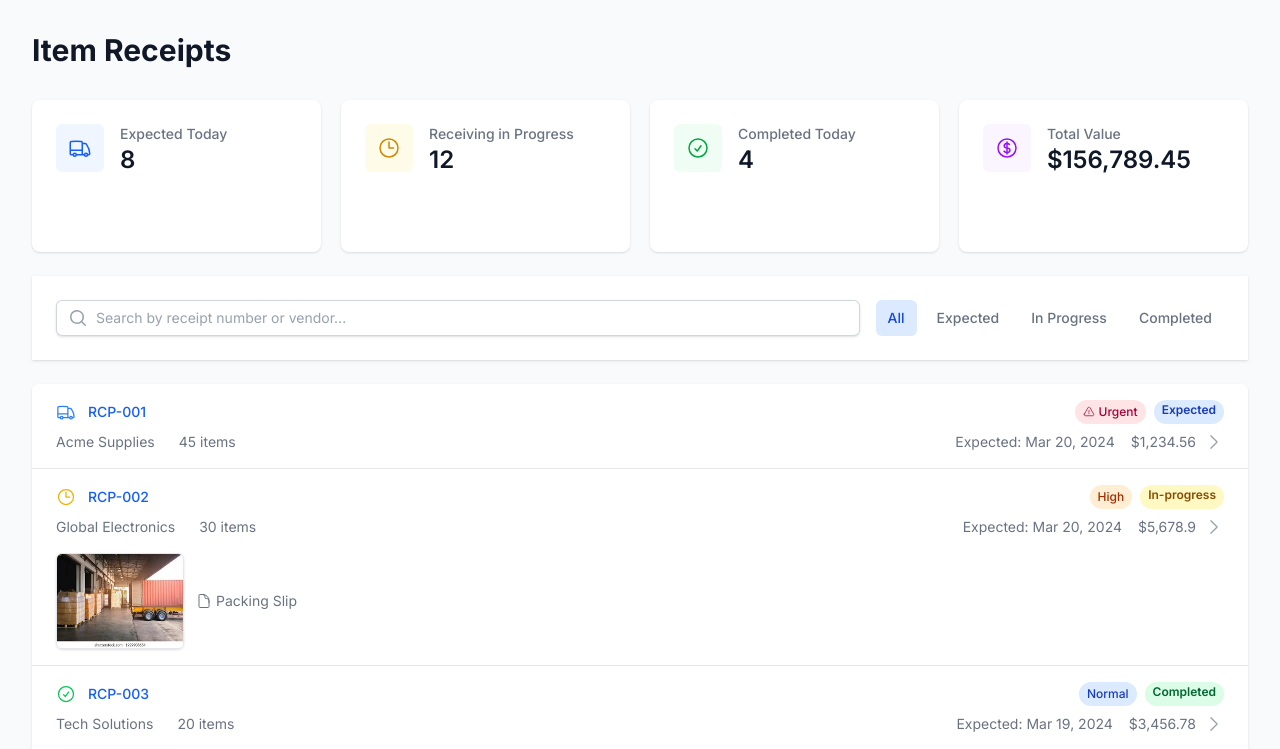
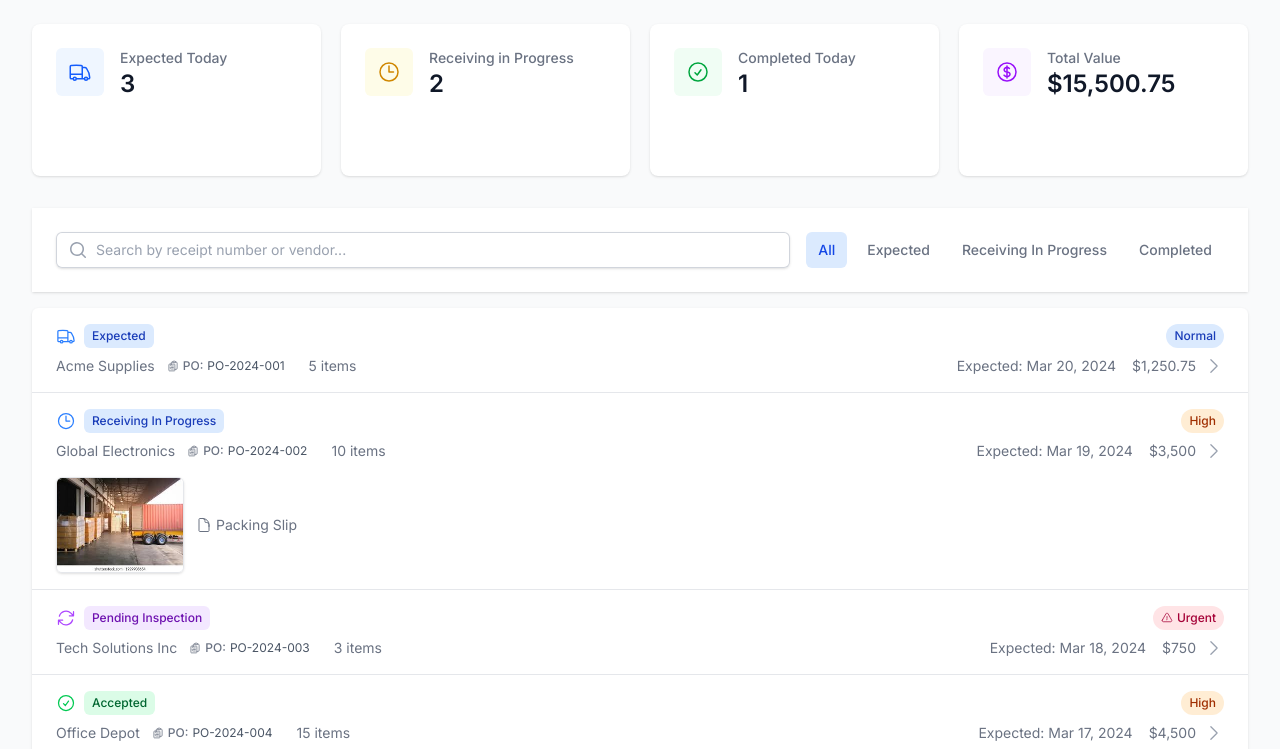
Before and after one commit to nacharyadev/item-receipts-ux, a Next.js app: page / in a window 1280 px wide. Shown: the top 749 px of the page. Built offline with nearby package versions, Linux system fonts and the light colour scheme.

Commit message:
added po numers, added sub status for inspection

```diff
--- a/src/app/page.tsx
+++ b/src/app/page.tsx
@@ -1,142 +1,337 @@
 'use client';
 
-import React, { useState } from 'react';
-import { format } from 'date-fns';
-import { ItemReceipt, ReceiptStats } from '@/types/item-receipt';
+import React from 'react';
+import { ItemReceipt } from '@/types/item-receipt';
 import StatsOverview from '@/components/StatsOverview';
 import ReceiptList from '@/components/ReceiptList';
 import ReceiptFilters from '@/components/ReceiptFilters';
 
-// Mock data - replace with actual API calls
-const mockStats: ReceiptStats = {
-  expectedToday: 8,
-  inProgress: 12,
-  completedToday: 4,
-  totalValue: 156789.45,
-  highPriorityCount: 5,
+export default function Home() {
+  const mockStats = {
+    expectedToday: 3,
+    inProgress: 2,
+    completedToday: 1,
+    totalValue: 15500.75,
+    highPriorityCount: 3,
     urgentCount: 2
   };
+
+  const [searchQuery, setSearchQuery] = React.useState('');
+  const [filter, setFilter] = React.useState<'all' | 'expected' | 'receiving-in-progress' | 'completed'>('all');
 
   const mockReceipts: ItemReceipt[] = [
     {
       id: '1',
-    receiptNumber: 'RCP-001',
+      receiptNumber: 'REC-001',
       vendorName: 'Acme Supplies',
       status: 'expected',
       expectedDate: new Date('2024-03-20'),
-    totalItems: 45,
-    totalAmount: 1234.56,
+      totalItems: 5,
+      totalAmount: 1250.75,
+      priority: 'normal',
+      items: [
+        {
+          id: '1-1',
+          name: 'Office Chair',
+          quantity: 2,
+          unitPrice: 250.00,
+          totalPrice: 500.00,
+          sku: 'CHR-001',
+          category: 'Furniture',
+          priority: 'normal'
+        },
+        {
+          id: '1-2',
+          name: 'Desk Lamp',
+          quantity: 3,
+          unitPrice: 250.25,
+          totalPrice: 750.75,
+          sku: 'LMP-001',
+          category: 'Lighting',
+          priority: 'normal'
+        }
+      ],
+      poNumbers: ['PO-2024-001']
+    },
+    {
+      id: '2',
+      receiptNumber: 'REC-002',
+      vendorName: 'Global Electronics',
+      status: 'receiving-in-progress',
+      expectedDate: new Date('2024-03-19'),
+      totalItems: 10,
+      totalAmount: 3500.00,
+      priority: 'high',
+      items: [
+        {
+          id: '2-1',
+          name: 'Wireless Mouse',
+          quantity: 5,
+          unitPrice: 250.00,
+          totalPrice: 1250.00,
+          sku: 'MSE-001',
+          category: 'Electronics',
+          priority: 'high'
+        },
+        {
+          id: '2-2',
+          name: 'Keyboard',
+          quantity: 5,
+          unitPrice: 450.00,
+          totalPrice: 2250.00,
+          sku: 'KBD-001',
+          category: 'Electronics',
+          priority: 'high'
+        }
+      ],
+      poNumbers: ['PO-2024-002'],
+      thumbnailUrl: '/shipment1.jpeg'
+    },
+    {
+      id: '3',
+      receiptNumber: 'REC-003',
+      vendorName: 'Tech Solutions Inc',
+      status: 'receiving-in-progress',
+      inspectionStatus: 'pending-inspection',
+      expectedDate: new Date('2024-03-18'),
+      totalItems: 3,
+      totalAmount: 750.00,
       priority: 'urgent',
       items: [
         {
-        id: '1-1',
-        name: 'Widget A',
-        quantity: 20,
-        unitPrice: 15.99,
-        totalPrice: 319.80,
-        sku: 'WID-A-001',
+          id: '3-1',
+          name: 'USB-C Hub',
+          quantity: 3,
+          unitPrice: 250.00,
+          totalPrice: 750.00,
+          sku: 'HUB-001',
+          category: 'Electronics',
+          priority: 'urgent'
+        }
+      ],
+      poNumbers: ['PO-2024-003']
+    },
+    {
+      id: '4',
+      receiptNumber: 'REC-004',
+      vendorName: 'Office Depot',
+      status: 'receiving-in-progress',
+      inspectionStatus: 'accepted',
+      expectedDate: new Date('2024-03-17'),
+      totalItems: 15,
+      totalAmount: 4500.00,
+      priority: 'high',
+      items: [
+        {
+          id: '4-1',
+          name: 'Printer Paper',
+          quantity: 10,
+          unitPrice: 300.00,
+          totalPrice: 3000.00,
+          sku: 'PAP-001',
+          category: 'Office Supplies',
+          priority: 'high'
+        },
+        {
+          id: '4-2',
+          name: 'Ink Cartridges',
+          quantity: 5,
+          unitPrice: 300.00,
+          totalPrice: 1500.00,
+          sku: 'INK-001',
+          category: 'Office Supplies',
+          priority: 'high'
+        }
+      ],
+      poNumbers: ['PO-2024-004'],
+      thumbnailUrl: '/shipment1.jpeg'
+    },
+    {
+      id: '5',
+      receiptNumber: 'REC-005',
+      vendorName: 'Furniture World',
+      status: 'completed',
+      expectedDate: new Date('2024-03-16'),
+      totalItems: 2,
+      totalAmount: 1200.00,
+      priority: 'normal',
+      items: [
+        {
+          id: '5-1',
+          name: 'Conference Table',
+          quantity: 1,
+          unitPrice: 800.00,
+          totalPrice: 800.00,
+          sku: 'TBL-001',
+          category: 'Furniture',
+          priority: 'normal'
+        },
+        {
+          id: '5-2',
+          name: 'Office Chair',
+          quantity: 1,
+          unitPrice: 400.00,
+          totalPrice: 400.00,
+          sku: 'CHR-002',
+          category: 'Furniture',
+          priority: 'normal'
+        }
+      ],
+      poNumbers: ['PO-2024-005'],
+      thumbnailUrl: '/shipment2.jpeg'
+    },
+    {
+      id: '6',
+      receiptNumber: 'REC-006',
+      vendorName: 'Digital Solutions',
+      status: 'receiving-in-progress',
+      inspectionStatus: 'partially-accepted',
+      expectedDate: new Date('2024-03-15'),
+      totalItems: 8,
+      totalAmount: 2400.00,
+      priority: 'high',
+      items: [
+        {
+          id: '6-1',
+          name: 'Monitor',
+          quantity: 4,
+          unitPrice: 300.00,
+          totalPrice: 1200.00,
+          sku: 'MON-001',
+          category: 'Electronics',
+          priority: 'high'
+        },
+        {
+          id: '6-2',
+          name: 'Webcam',
+          quantity: 4,
+          unitPrice: 300.00,
+          totalPrice: 1200.00,
+          sku: 'CAM-001',
+          category: 'Electronics',
+          priority: 'high'
+        }
+      ],
+      poNumbers: ['PO-2024-006'],
+      thumbnailUrl: '/shipment1.jpeg'
+    },
+    {
+      id: '7',
+      receiptNumber: 'REC-007',
+      vendorName: 'Quality Supplies',
+      status: 'receiving-in-progress',
+      inspectionStatus: 'rejected',
+      expectedDate: new Date('2024-03-14'),
+      totalItems: 6,
+      totalAmount: 1800.00,
+      priority: 'urgent',
+      items: [
+        {
+          id: '7-1',
+          name: 'Desk Chair',
+          quantity: 3,
+          unitPrice: 300.00,
+          totalPrice: 900.00,
+          sku: 'CHR-003',
+          category: 'Furniture',
+          priority: 'urgent'
+        },
+        {
+          id: '7-2',
+          name: 'Filing Cabinet',
+          quantity: 3,
+          unitPrice: 300.00,
+          totalPrice: 900.00,
+          sku: 'CAB-001',
+          category: 'Furniture',
+          priority: 'urgent'
+        }
+      ],
+      poNumbers: ['PO-2024-007']
+    },
+    {
+      id: '8',
+      receiptNumber: 'REC-008',
+      vendorName: 'Tech Gadgets',
+      status: 'receiving-in-progress',
+      inspectionStatus: 'partially-accepted',
+      expectedDate: new Date('2024-03-16'),
+      totalItems: 8,
+      totalAmount: 2400.00,
+      priority: 'high',
+      items: [
+        {
+          id: '8-1',
+          name: 'Wireless Headphones',
+          quantity: 4,
+          unitPrice: 300.00,
+          totalPrice: 1200.00,
+          sku: 'HP-001',
+          category: 'Electronics',
+          priority: 'high'
+        },
+        {
+          id: '8-2',
+          name: 'Bluetooth Speaker',
+          quantity: 4,
+          unitPrice: 300.00,
+          totalPrice: 1200.00,
+          sku: 'SPK-001',
+          category: 'Electronics',
+          priority: 'high'
+        }
+      ],
+      poNumbers: ['PO-2024-008'],
+      thumbnailUrl: '/shipment1.jpeg'
+    },
+    {
+      id: '9',
+      receiptNumber: 'REC-009',
+      vendorName: 'Quality Electronics',
+      status: 'receiving-in-progress',
+      inspectionStatus: 'rejected',
+      expectedDate: new Date('2024-03-15'),
+      totalItems: 6,
+      totalAmount: 1800.00,
+      priority: 'urgent',
+      items: [
+        {
+          id: '9-1',
+          name: 'USB-C Cable',
+          quantity: 3,
+          unitPrice: 300.00,
+          totalPrice: 900.00,
+          sku: 'CBL-001',
           category: 'Electronics',
           priority: 'urgent'
         },
         {
-        id: '1-2',
-        name: 'Widget B',
-        quantity: 25,
-        unitPrice: 36.59,
-        totalPrice: 914.75,
-        sku: 'WID-B-001',
+          id: '9-2',
+          name: 'Power Adapter',
+          quantity: 3,
+          unitPrice: 300.00,
+          totalPrice: 900.00,
+          sku: 'PWR-001',
           category: 'Electronics',
-        priority: 'high'
+          priority: 'urgent'
         }
-    ]
-  },
-  {
-    id: '2',
-    receiptNumber: 'RCP-002',
-    vendorName: 'Global Electronics',
-    status: 'in-progress',
-    expectedDate: new Date('2024-03-20'),
-    totalItems: 30,
-    totalAmount: 5678.90,
-    priority: 'high',
-    thumbnailUrl: '/shipment1.jpeg',
-    items: [
-      {
-        id: '2-1',
-        name: 'Component X',
-        quantity: 15,
-        unitPrice: 89.99,
-        totalPrice: 1349.85,
-        sku: 'COMP-X-001',
-        category: 'Components',
-        priority: 'high'
-      },
-      {
-        id: '2-2',
-        name: 'Component Y',
-        quantity: 15,
-        unitPrice: 288.67,
-        totalPrice: 4330.05,
-        sku: 'COMP-Y-001',
-        category: 'Components',
-        priority: 'normal'
-      }
-    ]
-  },
-  {
-    id: '3',
-    receiptNumber: 'RCP-003',
-    vendorName: 'Tech Solutions',
-    status: 'completed',
-    expectedDate: new Date('2024-03-19'),
-    totalItems: 20,
-    totalAmount: 3456.78,
-    priority: 'normal',
-    thumbnailUrl: '/shipment2.jpeg',
-    items: [
-      {
-        id: '3-1',
-        name: 'Device A',
-        quantity: 10,
-        unitPrice: 172.84,
-        totalPrice: 1728.40,
-        sku: 'DEV-A-001',
-        category: 'Devices',
-        priority: 'normal'
-      },
-      {
-        id: '3-2',
-        name: 'Device B',
-        quantity: 10,
-        unitPrice: 172.84,
-        totalPrice: 1728.40,
-        sku: 'DEV-B-001',
-        category: 'Devices',
-        priority: 'normal'
-      }
-    ]
+      ],
+      poNumbers: ['PO-2024-009']
     }
   ];
 
-export default function Home() {
-  const [searchQuery, setSearchQuery] = useState('');
-  const [filter, setFilter] = useState<'all' | 'expected' | 'in-progress' | 'completed'>('all');
-
   return (
     <main className="min-h-screen bg-gray-50">
-      <div className="mx-auto max-w-7xl px-4 sm:px-6 lg:px-8 py-8">
-        <h1 className="text-3xl font-bold text-gray-900 mb-8">Item Receipts</h1>
-
-        <div className="space-y-6">
+      <div className="max-w-7xl mx-auto py-6 sm:px-6 lg:px-8">
         <StatsOverview stats={mockStats} />
-
+        <div className="mt-8">
           <ReceiptFilters
             searchQuery={searchQuery}
             onSearchChange={setSearchQuery}
             filter={filter}
             onFilterChange={setFilter}
           />
-
+          <div className="mt-4">
             <ReceiptList
               receipts={mockReceipts}
               filter={filter}
@@ -144,6 +339,7 @@
             />
           </div>
         </div>
+      </div>
     </main>
   );
 }
--- a/src/components/ReceiptFilters.tsx
+++ b/src/components/ReceiptFilters.tsx
@@ -3,8 +3,8 @@
 interface ReceiptFiltersProps {
   searchQuery: string;
   onSearchChange: (query: string) => void;
-  filter: 'all' | 'expected' | 'in-progress' | 'completed';
-  onFilterChange: (filter: 'all' | 'expected' | 'in-progress' | 'completed') => void;
+  filter: 'all' | 'expected' | 'receiving-in-progress' | 'completed';
+  onFilterChange: (filter: 'all' | 'expected' | 'receiving-in-progress' | 'completed') => void;
 }
 
 export default function ReceiptFilters({
@@ -13,6 +13,19 @@
   filter,
   onFilterChange
 }: ReceiptFiltersProps) {
+  const formatStatus = (status: string) => {
+    return status.split('-').map(word =>
+      word.charAt(0).toUpperCase() + word.slice(1)
+    ).join(' ');
+  };
+
+  const statusOptions = [
+    'all',
+    'expected',
+    'receiving-in-progress',
+    'completed'
+  ] as const;
+
   return (
     <div className="bg-white shadow">
       <div className="px-4 py-5 sm:p-6">
@@ -38,47 +51,20 @@
               />
             </div>
           </div>
-          <div className="flex gap-2">
+          <div className="flex flex-wrap gap-2">
+            {statusOptions.map((status) => (
               <button
-              onClick={() => onFilterChange('all')}
+                key={status}
+                onClick={() => onFilterChange(status)}
                 className={`px-3 py-2 text-sm font-medium rounded-md ${
-                filter === 'all'
+                  filter === status
                     ? 'bg-blue-100 text-blue-700'
                     : 'text-gray-500 hover:text-gray-700'
                 }`}
               >
-              All
+                {formatStatus(status)}
               </button>
-            <button
-              onClick={() => onFilterChange('expected')}
-              className={`px-3 py-2 text-sm font-medium rounded-md ${
-                filter === 'expected'
-                  ? 'bg-blue-100 text-blue-700'
-                  : 'text-gray-500 hover:text-gray-700'
-              }`}
-            >
-              Expected
-            </button>
-            <button
-              onClick={() => onFilterChange('in-progress')}
-              className={`px-3 py-2 text-sm font-medium rounded-md ${
-                filter === 'in-progress'
-                  ? 'bg-blue-100 text-blue-700'
-                  : 'text-gray-500 hover:text-gray-700'
-              }`}
-            >
-              In Progress
-            </button>
-            <button
-              onClick={() => onFilterChange('completed')}
-              className={`px-3 py-2 text-sm font-medium rounded-md ${
-                filter === 'completed'
-                  ? 'bg-blue-100 text-blue-700'
-                  : 'text-gray-500 hover:text-gray-700'
-              }`}
-            >
-              Completed
-            </button>
+            ))}
           </div>
         </div>
       </div>
--- a/src/components/ReceiptList.tsx
+++ b/src/components/ReceiptList.tsx
@@ -7,13 +7,17 @@
   TruckIcon,
   ChevronRightIcon,
   ExclamationTriangleIcon,
-  DocumentIcon
+  DocumentIcon,
+  ClipboardDocumentListIcon,
+  ArrowPathIcon,
+  CheckBadgeIcon,
+  XCircleIcon
 } from '@heroicons/react/24/outline';
 import Image from 'next/image';
 
 interface ReceiptListProps {
   receipts: ItemReceipt[];
-  filter: 'all' | 'expected' | 'in-progress' | 'completed';
+  filter: 'all' | 'expected' | 'receiving-in-progress' | 'completed';
   searchQuery: string;
 }
 
@@ -26,17 +30,31 @@
     const matchesStatusFilter = filter === 'all' || receipt.status === filter;
     const matchesSearch = searchQuery === '' ||
       receipt.receiptNumber.toLowerCase().includes(searchQuery.toLowerCase()) ||
-      receipt.vendorName.toLowerCase().includes(searchQuery.toLowerCase());
+      receipt.vendorName.toLowerCase().includes(searchQuery.toLowerCase()) ||
+      receipt.poNumbers.some(po => po.toLowerCase().includes(searchQuery.toLowerCase()));
 
     return matchesStatusFilter && matchesSearch;
   });
 
-  const getStatusIcon = (status: ItemReceipt['status']) => {
+  const getStatusIcon = (status: ItemReceipt['status'], inspectionStatus?: ItemReceipt['inspectionStatus']) => {
     switch (status) {
       case 'completed':
         return <CheckCircleIcon className="h-5 w-5 text-green-500" />;
-      case 'in-progress':
-        return <ClockIcon className="h-5 w-5 text-yellow-500" />;
+      case 'receiving-in-progress':
+        switch (inspectionStatus) {
+          case 'pending-inspection':
+            return <ArrowPathIcon className="h-5 w-5 text-purple-500" />;
+          case 'inspection-in-progress':
+            return <ClockIcon className="h-5 w-5 text-indigo-500" />;
+          case 'accepted':
+            return <CheckCircleIcon className="h-5 w-5 text-green-500" />;
+          case 'partially-accepted':
+            return <CheckBadgeIcon className="h-5 w-5 text-yellow-500" />;
+          case 'rejected':
+            return <XCircleIcon className="h-5 w-5 text-red-500" />;
+          default:
+            return <ClockIcon className="h-5 w-5 text-blue-500" />;
+        }
       case 'expected':
         return <TruckIcon className="h-5 w-5 text-blue-500" />;
       default:
@@ -44,12 +62,25 @@
     }
   };
 
-  const getStatusColor = (status: ItemReceipt['status']) => {
+  const getStatusColor = (status: ItemReceipt['status'], inspectionStatus?: ItemReceipt['inspectionStatus']) => {
     switch (status) {
       case 'completed':
         return 'bg-green-100 text-green-800';
-      case 'in-progress':
-        return 'bg-yellow-100 text-yellow-800';
+      case 'receiving-in-progress':
+        switch (inspectionStatus) {
+          case 'pending-inspection':
+            return 'bg-purple-100 text-purple-800';
+          case 'inspection-in-progress':
+            return 'bg-indigo-100 text-indigo-800';
+          case 'accepted':
+            return 'bg-green-100 text-green-800';
+          case 'partially-accepted':
+            return 'bg-yellow-100 text-yellow-800';
+          case 'rejected':
+            return 'bg-red-100 text-red-800';
+          default:
+            return 'bg-blue-100 text-blue-800';
+        }
       case 'expected':
         return 'bg-blue-100 text-blue-800';
       default:
@@ -70,6 +101,17 @@
     }
   };
 
+  const formatStatus = (status: ItemReceipt['status'], inspectionStatus?: ItemReceipt['inspectionStatus']) => {
+    if (status === 'receiving-in-progress' && inspectionStatus) {
+      return inspectionStatus.split('-').map(word =>
+        word.charAt(0).toUpperCase() + word.slice(1)
+      ).join(' ');
+    }
+    return status.split('-').map(word =>
+      word.charAt(0).toUpperCase() + word.slice(1)
+    ).join(' ');
+  };
+
   return (
     <div className="bg-white shadow overflow-hidden sm:rounded-md">
       <ul role="list" className="divide-y divide-gray-200">
@@ -79,26 +121,32 @@
               <div className="px-4 py-4 sm:px-6">
                 <div className="flex items-center justify-between">
                   <div className="flex items-center">
-                    {getStatusIcon(receipt.status)}
-                    <p className="ml-3 text-sm font-medium text-blue-600 truncate">
-                      {receipt.receiptNumber}
-                    </p>
+                    {getStatusIcon(receipt.status, receipt.inspectionStatus)}
+                    <span className={`ml-2 inline-flex items-center rounded-md px-2 py-1 text-xs font-medium ${getStatusColor(receipt.status, receipt.inspectionStatus)}`}>
+                      {formatStatus(receipt.status, receipt.inspectionStatus)}
+                    </span>
                   </div>
                   <div className="ml-2 flex-shrink-0 flex gap-2">
                     <span className={`inline-flex items-center px-2 py-1 rounded-full text-xs font-medium ${getPriorityColor(receipt.priority)}`}>
                       {receipt.priority === 'urgent' && <ExclamationTriangleIcon className="h-3 w-3 mr-1" />}
                       {receipt.priority.charAt(0).toUpperCase() + receipt.priority.slice(1)}
                     </span>
-                    <span className={`px-2 inline-flex text-xs leading-5 font-semibold rounded-full ${getStatusColor(receipt.status)}`}>
-                      {receipt.status.charAt(0).toUpperCase() + receipt.status.slice(1)}
-                    </span>
                   </div>
                 </div>
                 <div className="mt-2 sm:flex sm:justify-between">
-                  <div className="sm:flex">
-                    <p className="flex items-center text-sm text-gray-500">
-                      {receipt.vendorName}
-                    </p>
+                  <div className="sm:flex items-center">
+                    <div className="flex items-center">
+                      <p className="text-sm text-gray-500">
+                        {receipt.vendorName}
+                      </p>
+                      <div className="ml-3 flex items-center text-xs text-gray-500">
+                        <ClipboardDocumentListIcon className="h-3 w-3 mr-1" />
+                        <span className="font-medium mr-1">PO:</span>
+                        <span className="text-gray-600">
+                          {receipt.poNumbers.join(', ')}
+                        </span>
+                      </div>
+                    </div>
                     <p className="mt-2 flex items-center text-sm text-gray-500 sm:mt-0 sm:ml-6">
                       {receipt.totalItems} items
                     </p>
@@ -113,12 +161,12 @@
                     <ChevronRightIcon className="ml-2 h-5 w-5 text-gray-400" aria-hidden="true" />
                   </div>
                 </div>
-                {(receipt.status === 'in-progress' || receipt.status === 'completed') && receipt.thumbnailUrl && (
+                {(receipt.status === 'receiving-in-progress' || receipt.status === 'completed') && receipt.thumbnailUrl && (
                   <div className="mt-4 flex items-center">
                     <div className="relative h-24 w-32 rounded-md overflow-hidden border border-gray-200 shadow-sm">
                       <Image
                         src={receipt.thumbnailUrl}
-                        alt={`${receipt.status === 'in-progress' ? 'Packing Slip' : 'Proof of Receipt'} for ${receipt.receiptNumber}`}
+                        alt={`${receipt.status === 'receiving-in-progress' ? 'Packing Slip' : 'Proof of Receipt'} for ${receipt.receiptNumber}`}
                         fill
                         sizes="(max-width: 768px) 100vw, (max-width: 1200px) 50vw, 33vw"
                         className="object-cover hover:scale-105 transition-transform duration-200"
@@ -126,7 +174,7 @@
                     </div>
                     <div className="ml-3 flex items-center text-sm text-gray-500">
                       <DocumentIcon className="h-4 w-4 mr-1" />
-                      <span>{receipt.status === 'in-progress' ? 'Packing Slip' : 'Proof of Receipt'}</span>
+                      <span>{receipt.status === 'receiving-in-progress' ? 'Packing Slip' : 'Proof of Receipt'}</span>
                     </div>
                   </div>
                 )}
--- a/src/types/item-receipt.ts
+++ b/src/types/item-receipt.ts
@@ -2,13 +2,15 @@
   id: string;
   receiptNumber: string;
   vendorName: string;
-  status: 'expected' | 'in-progress' | 'completed';
+  status: 'expected' | 'receiving-in-progress' | 'completed';
+  inspectionStatus?: 'pending-inspection' | 'inspection-in-progress' | 'accepted' | 'partially-accepted' | 'rejected';
   expectedDate: Date;
   totalItems: number;
   totalAmount: number;
   priority: 'normal' | 'high' | 'urgent';
   items: Item[];
   thumbnailUrl?: string; // URL to the packing slip or proof of receipt thumbnail
+  poNumbers: string[]; // List of associated PO numbers
 }
 
 export interface Item {
```
Lines whose indentation alone changed are shown as unchanged.
